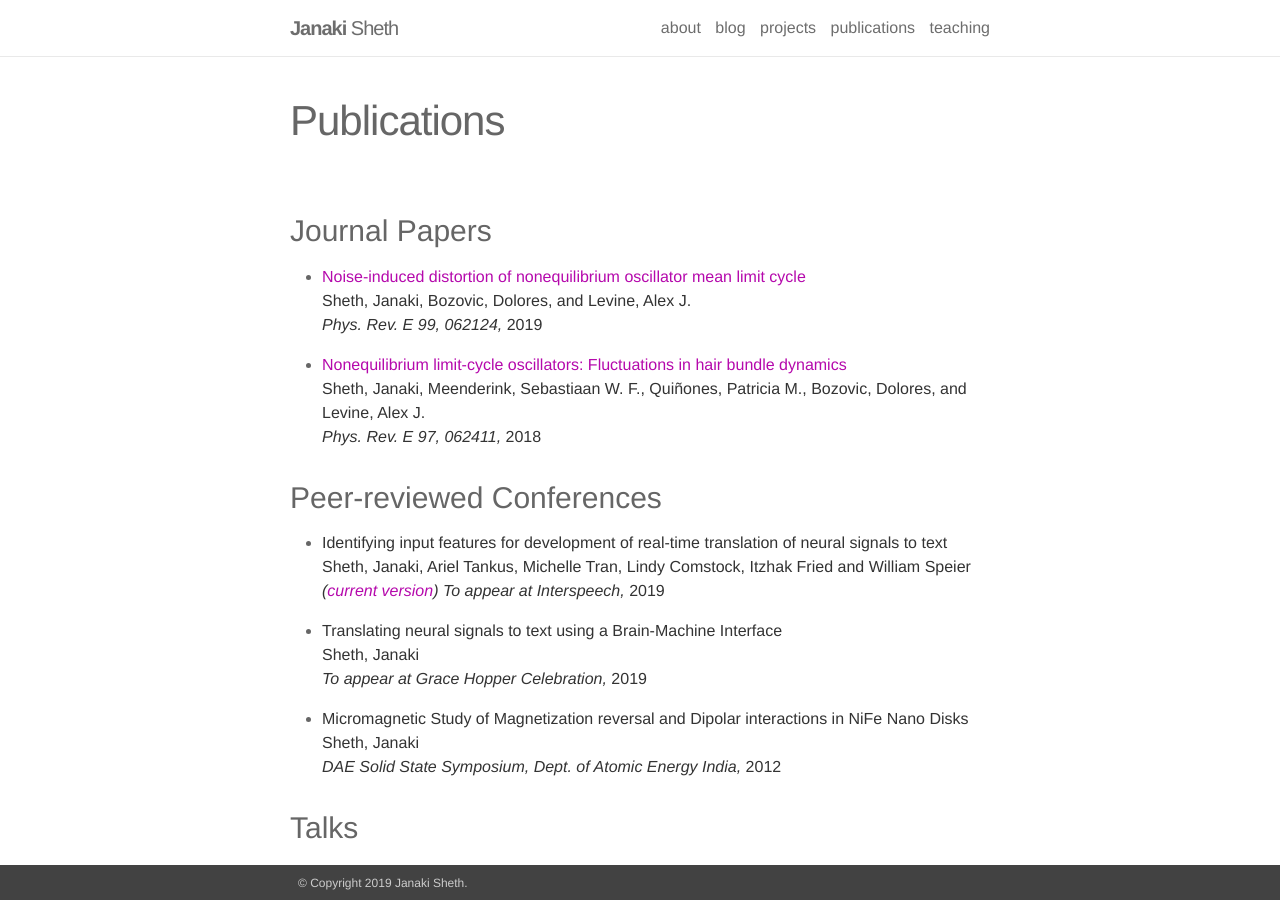
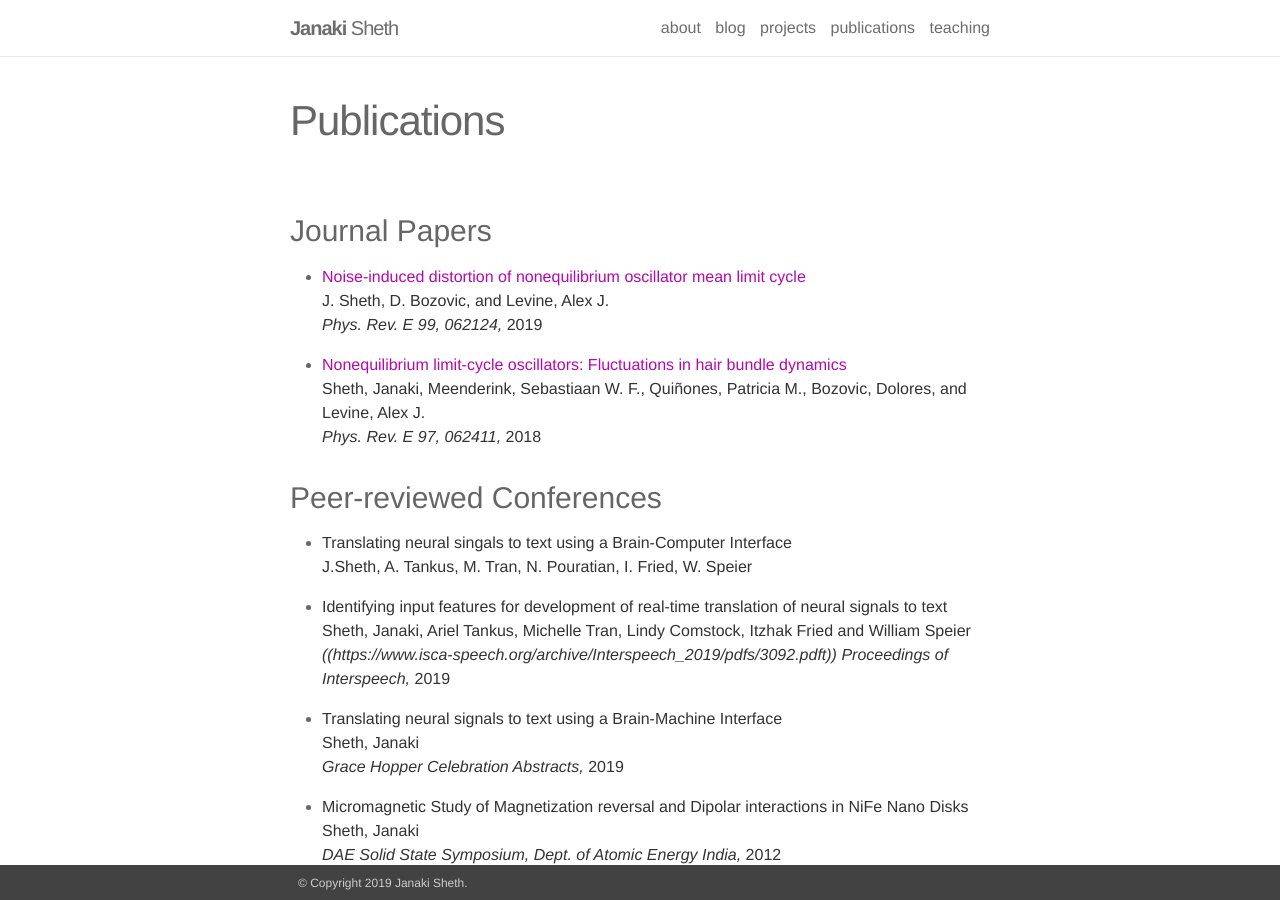
Before and after one commit to JanakiSheth/JanakiSheth.github.io, a Jekyll site: the page built from _pages/publications.md, in a window 1280 px wide and 900 px high. Built offline with Jekyll 4.4.1, drawn with Linux system fonts in a browser that asks for light colours; nearby versions of some CDN libraries.

Commit message:
Partial_changes_to_papers

```diff
--- a/_pages/publications.md
+++ b/_pages/publications.md
@@ -6,16 +6,18 @@ title: Publications
 
 ### Journal Papers
 
-* [Noise-induced distortion of nonequilibrium oscillator mean limit cycle](https://journals.aps.org/pre/abstract/10.1103/PhysRevE.99.062124) <br> Sheth, Janaki, Bozovic, Dolores, and Levine, Alex J. <br>*Phys. Rev. E 99, 062124,* 2019
+* [Noise-induced distortion of nonequilibrium oscillator mean limit cycle](https://journals.aps.org/pre/abstract/10.1103/PhysRevE.99.062124) <br> J. Sheth, D. Bozovic, and Levine, Alex J. <br>*Phys. Rev. E 99, 062124,* 2019
 
 * [Nonequilibrium limit-cycle oscillators: Fluctuations in hair bundle
   dynamics](https://journals.aps.org/pre/abstract/10.1103/PhysRevE.97.062411) <br> Sheth, Janaki, Meenderink, Sebastiaan W. F., Quiñones, Patricia
   M., Bozovic, Dolores, and Levine, Alex J. <br>*Phys. Rev. E 97, 062411,* 2018
 
 ### Peer-reviewed Conferences
-* Identifying input features for development of real-time translation of neural signals to text <br> Sheth, Janaki, Ariel Tankus, Michelle Tran, Lindy Comstock, Itzhak Fried and William Speier <br>*([current version](https://www.academia.edu/39666821/Identifying_input_features_for_development_of_real-time_translation_of_neural_signals_to_text)) To appear at Interspeech,* 2019
+* Translating neural singals to text using a Brain-Computer Interface <br> J.Sheth, A. Tankus, M. Tran, N. Pouratian, I. Fried, W. Speier
 
-* Translating neural signals to text using a Brain-Machine Interface <br> Sheth, Janaki <br>*To appear at Grace Hopper Celebration,* 2019
+* Identifying input features for development of real-time translation of neural signals to text <br> Sheth, Janaki, Ariel Tankus, Michelle Tran, Lindy Comstock, Itzhak Fried and William Speier <br>*((https://www.isca-speech.org/archive/Interspeech_2019/pdfs/3092.pdft)) Proceedings of Interspeech,* 2019
+
+* Translating neural signals to text using a Brain-Machine Interface <br> Sheth, Janaki <br>*Grace Hopper Celebration Abstracts,* 2019
 
 * Micromagnetic Study of Magnetization reversal and Dipolar interactions in NiFe Nano Disks <br>Sheth, Janaki <br> *DAE Solid State Symposium, Dept. of Atomic Energy India,* 2012
 
```
